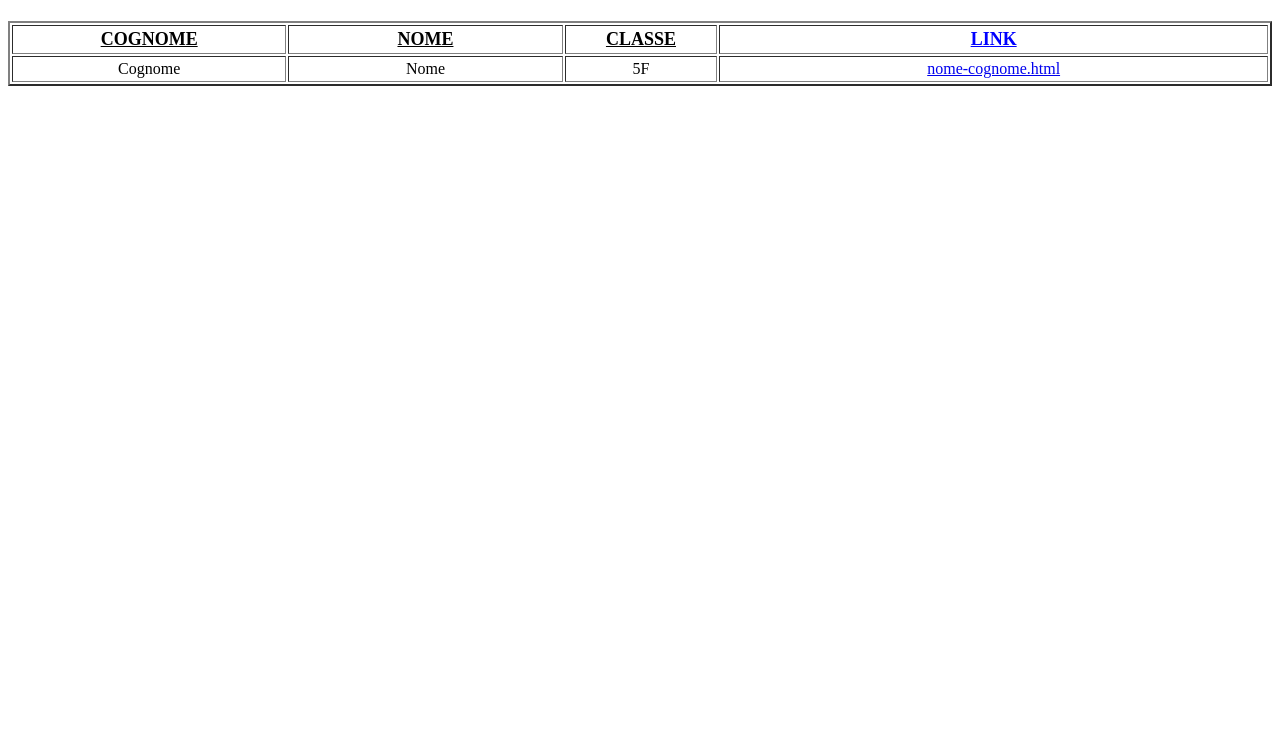
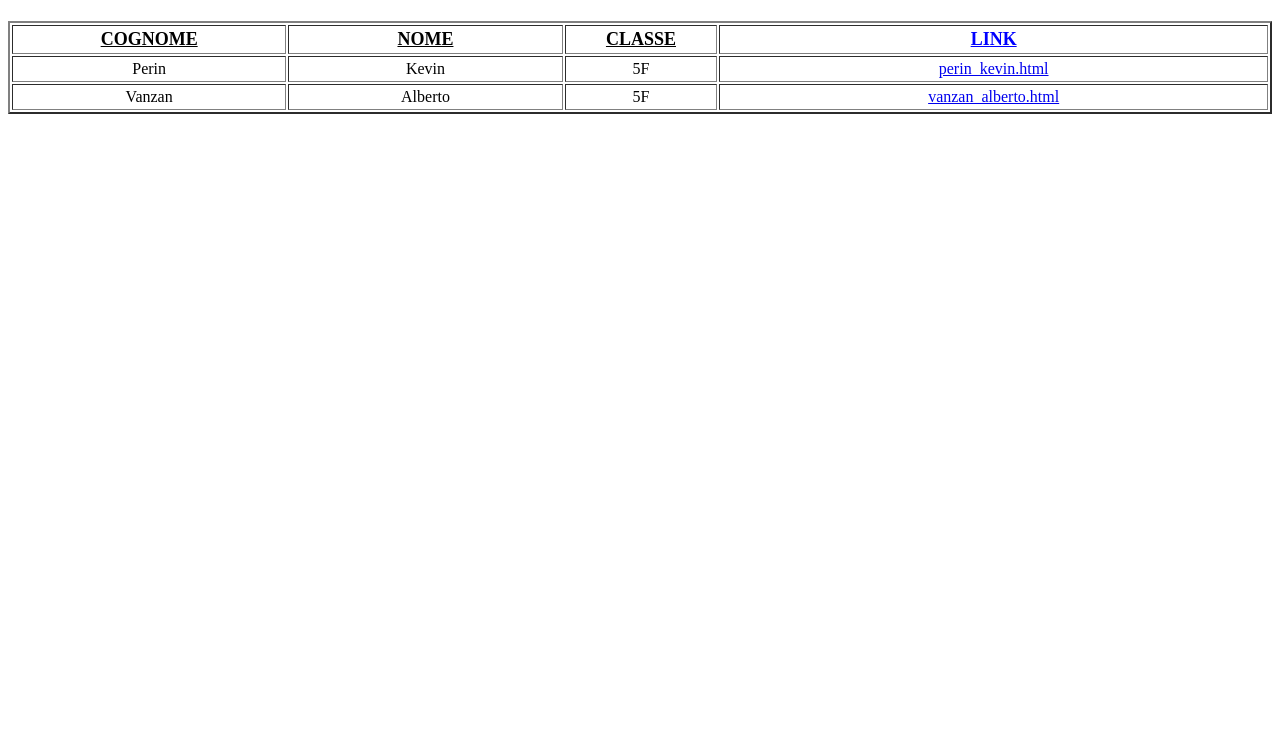
Before and after one commit to Albyvan04/5fhtml, a plain HTML site: page index.html in a window 1280 px wide. Shown: the part 60-800 px from the top of the page. Drawn offline with Linux system fonts and the light colour scheme.

Commit message:
Update index.html

```diff
--- a/index.html
+++ b/index.html
@@ -7,7 +7,9 @@
 
 <head>
 
-<center><font size=6 face="Arial" color=red><b>STUDENTI</b></font></center>
+    <center>
+        <font size=6 face="Arial" color=red><b>STUDENTI</b></font>
+    </center>
 
 </head>
 
@@ -29,7 +31,7 @@
                 <td align=center width=5%>
                     <font size=4><b><u>CLASSE</u></b></font>
                 </td>
-            <td align=center width=20% >
+                <td align=center width=20%>
                     <font color=blue size=4><b><u>LINK</u></b></font>
                 </td>
             </tr>
@@ -37,24 +39,36 @@
             <!--COPIARE QUESTO BLOCCO QUI SOTTO METTENDO I PROPRI DATI-->
             <tr>
                 <td align=center width=10%>
-                <font size=3>Cognome</font>
+                    <font size=3>Perin</font>
                 </td>
                 <td align=center width=10%>
-                <font size=3>Nome</font>
+                    <font size=3>Kevin</font>
                 </td>
                 <td align=center width=5%>
                     <font size=3>5F</font>
                 </td>
-            <td align=center width=20% >
-                <font size=3><a href="nome_cognome.html">nome-cognome.html</a></font>
+                <td align=center width=20%>
+                    <font size=3><a href="perin_kevin.html">perin_kevin.html</a></font>
                 </td>
             </tr>
-    <!--IL BLOCCO DA COPIARE É FINO A QUI. INSERIRLO QUI SOTTO-->
+
+            <tr>
+                <td align=center width=10%>
+                    <font size=3>Vanzan</font>
+                </td>
+                <td align=center width=10%>
+                    <font size=3>Alberto</font>
+                </td>
+                <td align=center width=5%>
+                    <font size=3>5F</font>
+                </td>
+                <td align=center width=20%>
+                    <font size=3><a href="vanzan_alberto.html">vanzan_alberto.html</a></font>
+                </td>
+            </tr>
 
         </table>
-</center>
 
 </body>
 
-
 </html>
```
Lines whose indentation alone changed are shown as unchanged.
